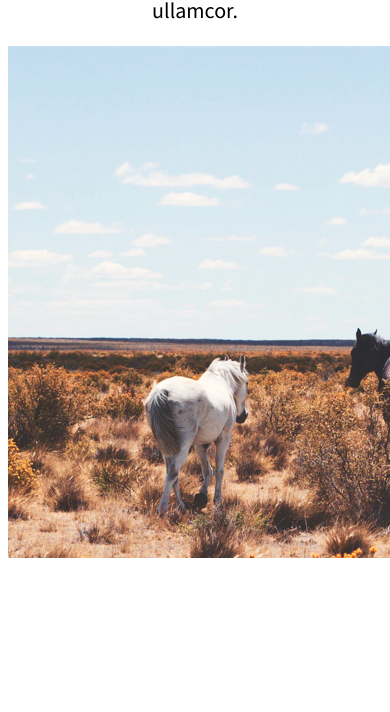
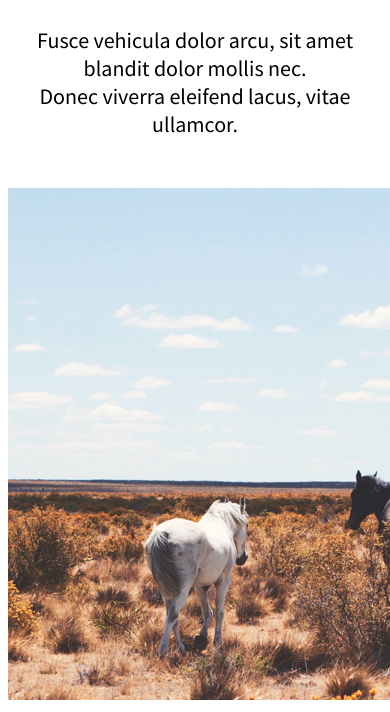
Before and after one commit to malinredhammar/responsive-design, a plain HTML site: page index.html in a window 390 px wide. Shown: the part 275-987 px from the top of the page. Before the commit the page ends 845 px from the top, so only its background shows below. Drawn offline with Linux system fonts and the light colour scheme.

Commit message:
added margins

```diff
--- a/styles/index.css
+++ b/styles/index.css
@@ -1,7 +1,6 @@
 .container-header {
     display: flex;
     justify-content: space-between;
-
 }
 
 .nav-list {
@@ -64,7 +63,9 @@ ul {
         font-weight: 400;
     }
 
-
+    .image {
+        margin-top: 70px;
+    }
 }
 
 .txt {
@@ -77,4 +78,9 @@ ul {
 
 .image {
     text-align: center;
+    margin-top: 50px;
 }
+
+.main-txt {
+    margin-top: 150px;
+}
```
